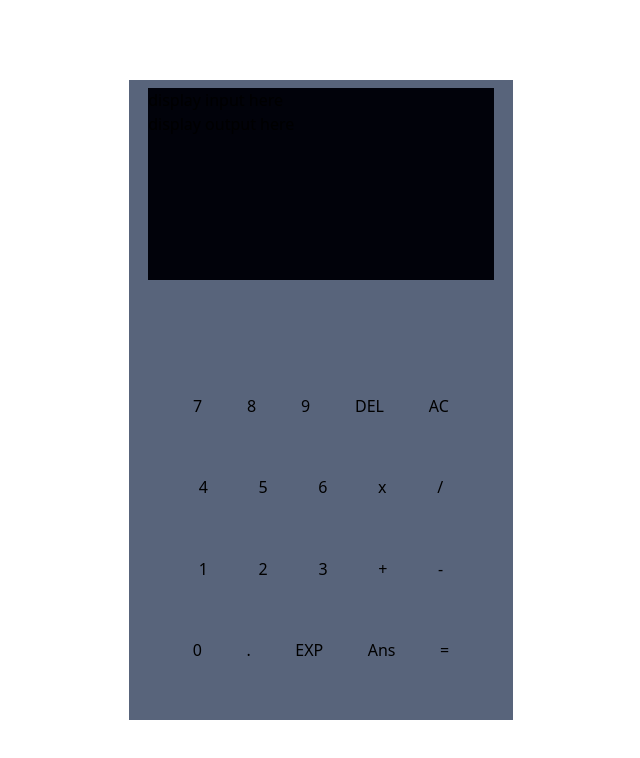
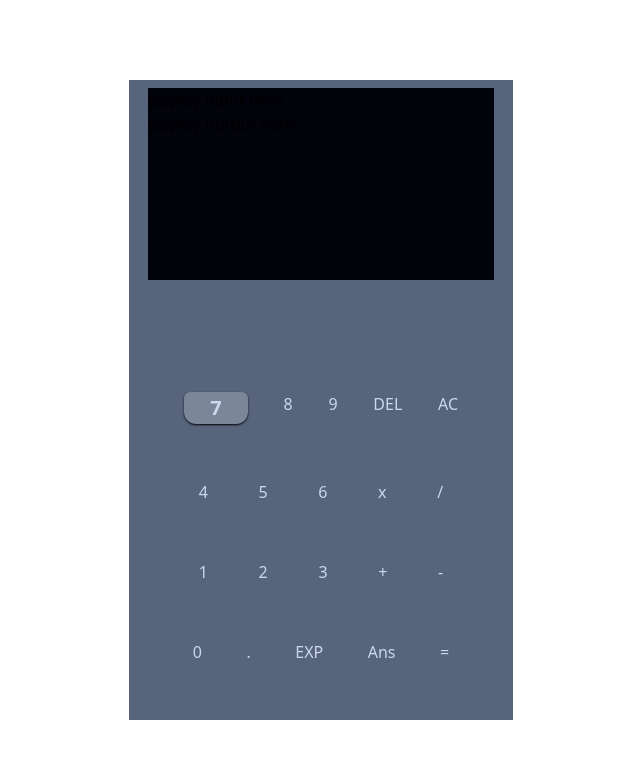
Before and after one commit to kimjisena/js-calculator, a React (Create React App) app: page / in a window 1280 px wide. Shown: the top 758 px of the page, without its empty margins (319-959 px from the left). Built offline with nearby package versions, Linux system fonts and the light colour scheme.

Commit message:
implemet calculator button

```diff
--- a/src/components/Display.jsx
+++ b/src/components/Display.jsx
@@ -3,7 +3,7 @@ import React from 'react';
 function Display () {
     return (
         <>
-            <div id='display' className={`w-[90%] h-48 bg-display-wrapper mt-2`}>
+            <div id='display' className={`w-[90%] h-48 bg-black mt-2`}>
 
                 <div id='input-line'>
                     display input here
--- a/src/components/Input.jsx
+++ b/src/components/Input.jsx
@@ -3,10 +3,12 @@ import React from 'react';
 function Input () {
     return (
         <>
-            <div id='stdin' className={`flex flex-col justify-evenly h-[60%] w-[90%] bg-input-wrapper`}>
+            <div id='stdin' className={`flex flex-col justify-evenly h-[60%] w-[90%] bg-input-wrapper text-button-fg`}>
                 {/* first row: 7, 8, 9, DEL, AC*/}
                 <div id='first-row' className={`flex justify-evenly`}>
-                    <div id='seven'>7</div>
+                    <div id='seven' className={`flex justify-center items-center w-16 h-8 bg-button-bg rounded-t-md rounded-b-xl shadow-sm shadow-black text-xl font-bold`}>
+                        7
+                    </div>
                     <div id='eight'>8</div>
                     <div id='nine'>9</div>
                     <div id='delete'>DEL</div>
--- a/tailwind.config.js
+++ b/tailwind.config.js
@@ -7,7 +7,7 @@ module.exports = {
     colors: {
       'display-bg': '#A6CCB4', // #A6CAB8
       'display-fg': '#1C3A26', // #051408
-      'display-wrapper': '#01020A', // #03020C
+      'black': '#01020A', // #03020C
       'input-wrapper': '#58647B', // #54657F
       'button-bg': '#7B8699', // #79889C
       'button-fg': '#CBD7EC', // #B8C6D2
```
